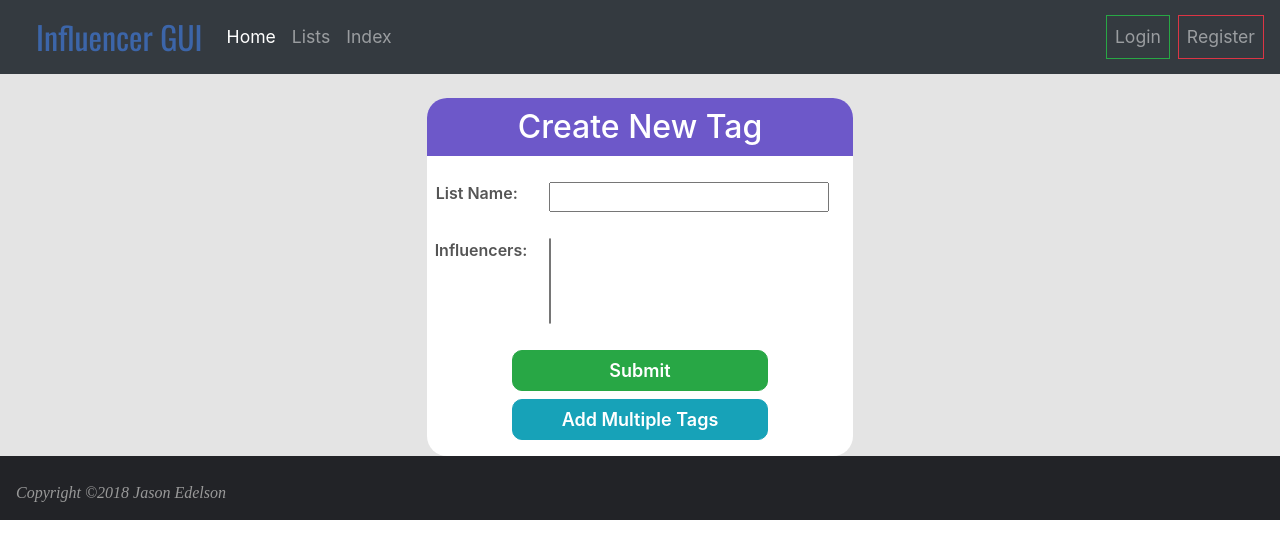
After one commit to jasonmedelson/influencerGUI, a Django app: page /list/add in a window 1280 px wide. The commit adds this page. Shown: the top 559 px of the page. Run offline with Django 3.2, Linux system fonts and the light colour scheme; data that the repository does not hold is empty; some libraries are stand-ins or nearby versions.

Commit message:
working influencer list

```diff
--- a/mainApp/templates/list-home.html
+++ b/mainApp/templates/mainApp/list-home.html
@@ -37,7 +37,7 @@
               <tr>
                   <td class="text" scope="row">{{ a }}</td>
                   <td class="text">{{ b }}</td>
-                  <td><a href="{{c}}" class="btn btn-primary active" role="button" aria-pressed="true">Edit Influencer</a></td>
+                  <td><a href="{{c.get_absolute_url}}" class="btn btn-primary active" role="button" aria-pressed="true">Edit List</a></td>
               </tr>
           {% endfor %}
           </tbody>
--- /dev/null
+++ b/mainApp/templates/mainApp/list_form.html
@@ -0,0 +1,31 @@
+{% extends 'base.html' %}
+{% block body %}
+    <div class="container-fluid">
+        <div class="row">
+          <div class="col-4"></div>
+          <div class="panel-body col-4  mt-4">
+              <h2 class="panel-head ">Create New Tag</h2>
+              <form class="form-horizontal" action="" method="post" enctype="multipart/form-data">
+                  {% csrf_token %}
+                  {% for field in form %}
+                      <div class="form-group row my-4">
+                          <div class="col-12">
+                              <span class="text-danger small">{{ field.errors }}</span>
+                          </div>
+                          <label class="form-label ml-2 col-3 text-center">{{ field.label_tag|title }}</label>
+                          <div class="tag-field col mr-4">{{ field }}</div>
+                      </div>
+
+                  {% endfor %}
+                  <div class="form-group">
+                      <div class="">
+                          <button type="submit" class="btn btn-success submit-form">Submit</button>
+                          <a class="btn btn-info submit-form mt-2" href="{% url 'tag-add-csv'%}" role="button">Add Multiple Tags</a>
+                      </div>
+                  </div>
+              </form>
+          </div>
+          <div class="col-4"></div>
+        </div>
+    </div>
+{% endblock %}
--- a/mainApp/urls.py
+++ b/mainApp/urls.py
@@ -19,5 +19,8 @@ urlpatterns = [
     path('event/<int:pk>/', views.EventUpdate.as_view(), name='event-update'),
     path('event/<int:pk>/delete/', views.EventDelete.as_view(), name='event-delete'),
     path('list/', views.lists, name='lists-home'),
+    path('list/add', views.ListCreate.as_view(), name='lists-add'),
+    path('list/<uuid:pk>/', views.ListUpdate.as_view(), name='list-update'),
+    # path('list/<int:pk>/delete/', views.ListDelete.as_view(), name='list-delete'),
 
 ]
--- a/mainApp/views.py
+++ b/mainApp/views.py
@@ -298,7 +298,7 @@ def lists(request):
                 hold += item.influencer_name + ', '
             hold = hold[:-2]
             influencers.append(hold)
-            Links.append('#')
+            Links.append(all_lists[number])
     except:
         Name.append('Error')
         influencers.append('Error')
@@ -306,7 +306,28 @@ def lists(request):
     zipped = zip(
         Name,
         influencers,
-        Links
+        Links,
         )
 
-    return render(request,'list-home.html',context={'info':zipped})
+    return render(request,'mainApp/list-home.html',context={'info':zipped})
+
+class ListCreate(CreateView):
+    model = List
+    fields = [
+    'list_name',
+    'influencers',
+    ]
+    success_url = reverse_lazy('index')
+    def form_valid(self, form):
+        listForm = form.save(commit=False)
+        listForm.user = self.request.user
+        listForm.save()
+        return redirect('index')
+
+class ListUpdate(UpdateView):
+    model = List
+    fields = [
+    'list_name',
+    'influencers'
+    ]
+    success_url = reverse_lazy('lists-home')
```
